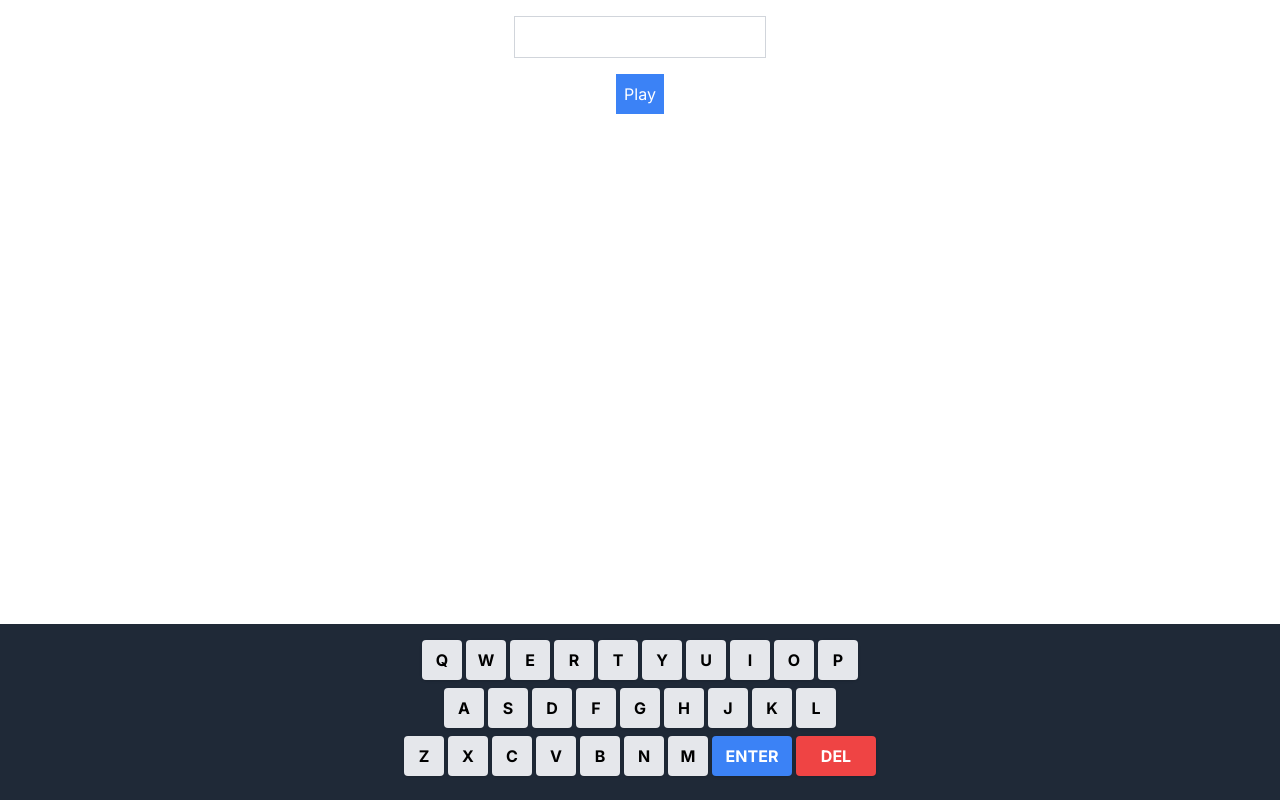
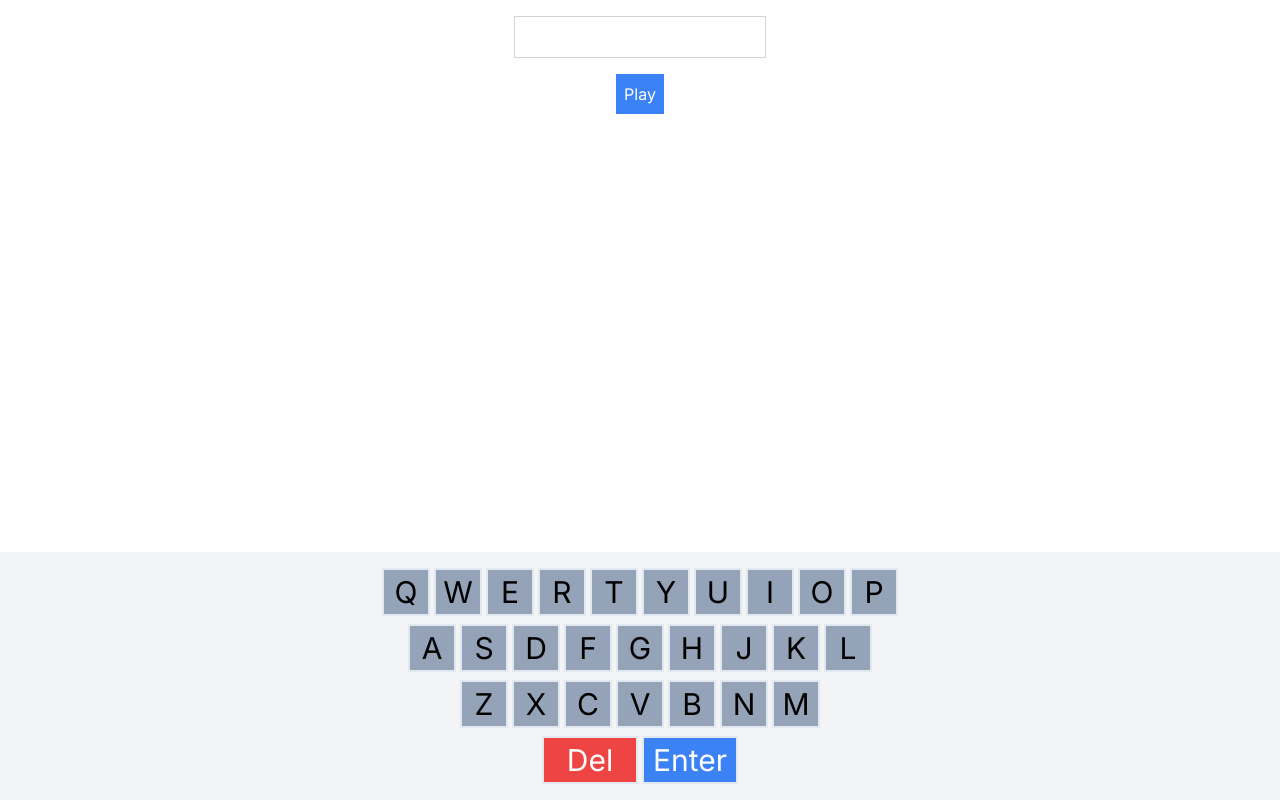
Before and after one commit to TheForeverOptimist/wordict, a Next.js app: page /dashboard in a window 1280 px wide. Built offline with nearby package versions, Linux system fonts and the light colour scheme.

Commit message:
integrating keyboard component into dashboard

```diff
--- a/src/app/dashboard/page.tsx
+++ b/src/app/dashboard/page.tsx
@@ -17,11 +17,20 @@ const Dashboard: React.FC<DashboardProps> = ({ initialGuesses = [] }) => {
   const [currentGuess, setCurrentGuess] = useState<string>("");
   const [guesses, setGuesses] = useState<Guess[]>(initialGuesses);
   const correctWord = "STOP"; // example
+  const[usedLetters, setUsedLetters] = useState(new Set<string>());
+  const[isFilterActive, setIsFilterActive] = useState(false)
 
   const handleKeyPress = (key: string) => {
     if(currentGuess.length < 4) {
       setCurrentGuess(prev => prev + key)
+      if(isFilterActive){
+        setUsedLetters(prev => new Set(prev.add(key)))
+      }
     }
+  }
+
+  const handleDelete = () => {
+    setCurrentGuess(prev => prev.slice(0, -1))
   }
 
   const handleInputChange = (event: React.ChangeEvent<HTMLInputElement>) => {
@@ -94,7 +103,7 @@ const Dashboard: React.FC<DashboardProps> = ({ initialGuesses = [] }) => {
       {guesses.map((data, index) => (
         <GuessGrid key={index} guess={data.guess} symbols={data.symbols} />
       ))}
-      <Keyboard />
+      <Keyboard onKeyPress={handleKeyPress} onDelete={handleDelete} onEnter={handleSubmitGuess} usedLetters={usedLetters} isFilterActive={isFilterActive} />
     </div>
   );
 };
--- a/src/components/Keyboard.tsx
+++ b/src/components/Keyboard.tsx
@@ -4,62 +4,58 @@ interface KeyboardProps {
   onKeyPress: (key: string) => void;
   onDelete: () => void;
   onEnter: () => void;
+  usedLetters: Set<string>;
+  isFilterActive: boolean;
 }
 
 const Keyboard: React.FC<KeyboardProps> = ({
   onKeyPress,
   onDelete,
   onEnter,
+  usedLetters,
+  isFilterActive,
 }) => {
   const keysRow1 = ["Q", "W", "E", "R", "T", "Y", "U", "I", "O", "P"];
   const keysRow2 = ["A", "S", "D", "F", "G", "H", "J", "K", "L"];
   const keysRow3 = ["Z", "X", "C", "V", "B", "N", "M"];
 
+  // Function to determine button classes
+  const getButtonClass = (key: string) => {
+    const baseClass = "border-2 w-10 h-10 text-xl md:w-12 md:h-12 md:text-3xl";
+    if (isFilterActive && usedLetters.has(key)) {
+      return `${baseClass} bg-gray-400 text-white cursor-not-allowed`;
+    }
+    return `${baseClass} bg-slate-400 text-black`;
+  };
+
   return (
-    <div className="fixed bottom-0 left-0 right-0 bg-gray-800 p-4">
-      <div className="flex justify-center gap-1 mb-2">
-        {keysRow1.map((key) => (
+    <div className="fixed inset-x-0 bottom-0 bg-gray-100 p-4">
+      {[keysRow1, keysRow2, keysRow3].map((row, idx) => (
+        <div key={idx} className="flex justify-center gap-1 mb-2">
+          {row.map((key) => (
             <button
               key={key}
+              disabled={isFilterActive && usedLetters.has(key)}
               onClick={() => onKeyPress(key)}
-            className="w-8 h-8 md:w-10 md:h-10 bg-gray-200 text-black font-bold uppercase rounded shadow"
+              className={getButtonClass(key)}
             >
               {key}
             </button>
           ))}
         </div>
-      <div className="flex justify-center gap-1 mb-2">
-        {keysRow2.map((key) => (
+      ))}
+      <div className="flex justify-center gap-1">
         <button
-            key={key}
-            onClick={() => onKeyPress(key)}
-            className="w-8 h-8 md:w-10 md:h-10 bg-gray-200 text-black font-bold uppercase rounded shadow"
+          onClick={onDelete}
+          className="border-2 w-24 h-12 text-3xl bg-red-500 text-white"
         >
-            {key}
+          Del
         </button>
-        ))}
-      </div>
-      <div className="flex justify-center gap-1 mb-2">
-        {keysRow3.map((key) => (
-          <button
-            key={key}
-            onClick={() => onKeyPress(key)}
-            className="w-8 h-8 md:w-10 md:h-10 bg-gray-200 text-black font-bold uppercase rounded shadow"
-          >
-            {key}
-          </button>
-        ))}
         <button
           onClick={onEnter}
-          className="w-16 h-8 md:w-20 md:h-10 bg-blue-500 text-white font-bold uppercase rounded shadow"
+          className="border-2 w-24 h-12 text-3xl bg-blue-500 text-white"
         >
           Enter
-        </button>
-        <button
-          onClick={onDelete}
-          className="w-16 h-8 md:w-20 md:h-10 bg-red-500 text-white font-bold uppercase rounded shadow"
-        >
-          Del
         </button>
       </div>
     </div>
```
Lines whose indentation alone changed are shown as unchanged.
